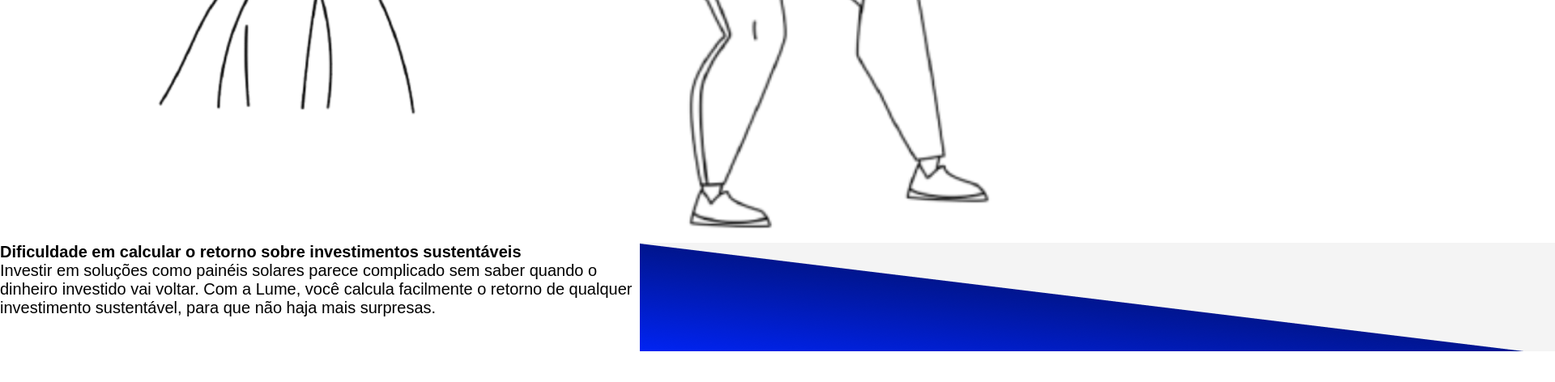
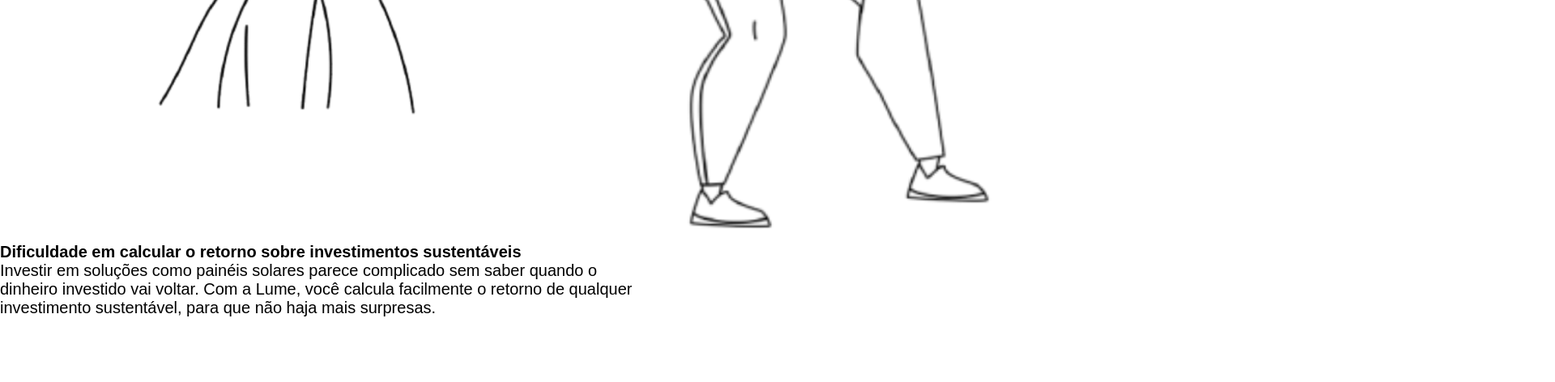
Before and after one commit to IanJunji/GS-Front_e_Web, a plain HTML site: page GS-Front-Web/index.html in a window 1280 px wide. Shown: the part 3195-3667 px from the top of the page at 81% size, 1920 px wide, since content can reach past the window. Drawn offline with Linux system fonts and the light colour scheme.

Commit message:
fix - section2

```diff
--- a/GS-Front-Web/index.html
+++ b/GS-Front-Web/index.html
@@ -134,7 +134,6 @@
                 </p>
             </div>
 
-            <img src="images/section3/final_section3.png" id="final_section2">
 
 
         </section3>
```
Also changed, not shown: GS-Front-Web/images/section2/final_section2.png (added), GS-Front-Web/images/section3/final_section3.png (deleted).
